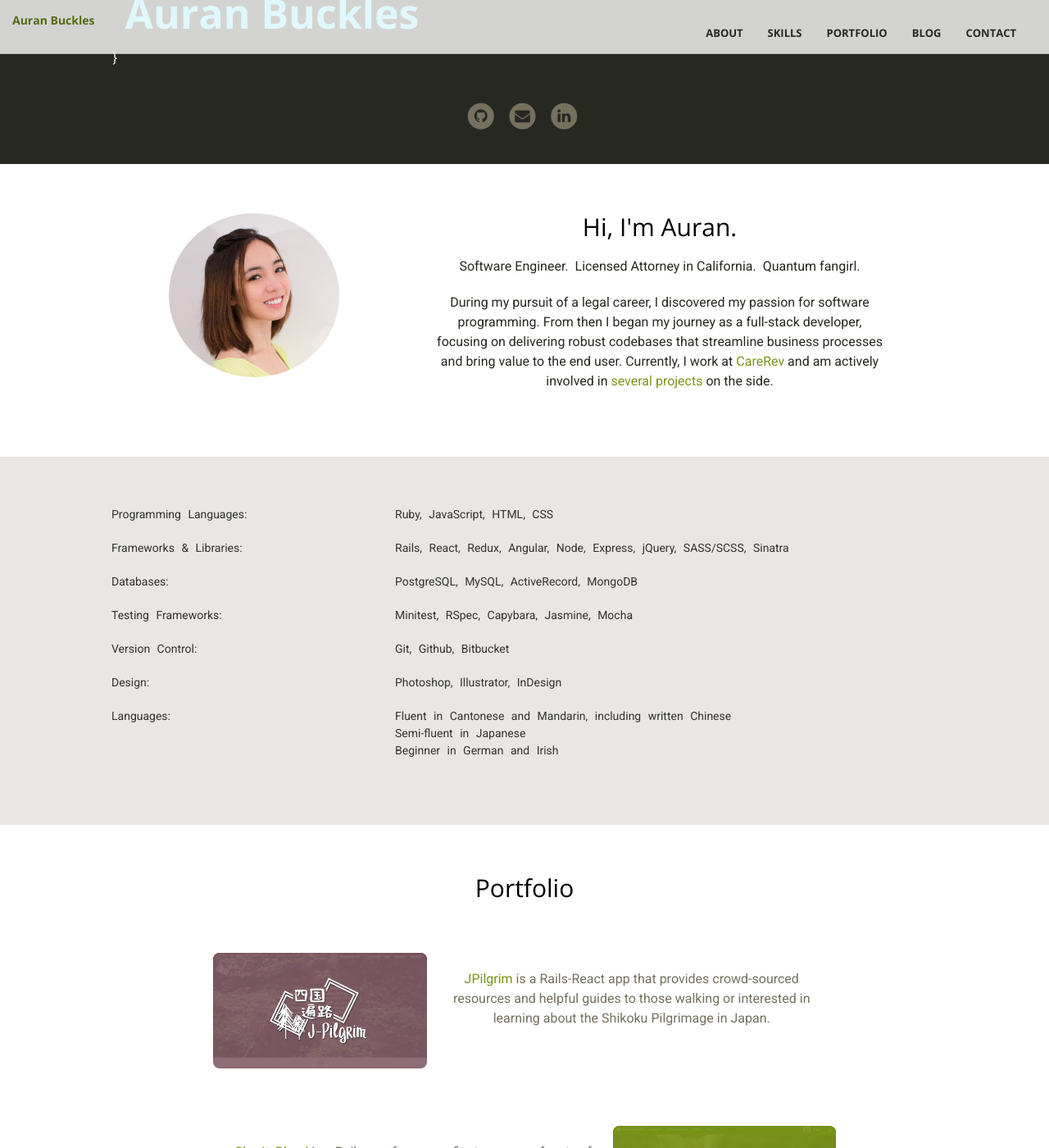
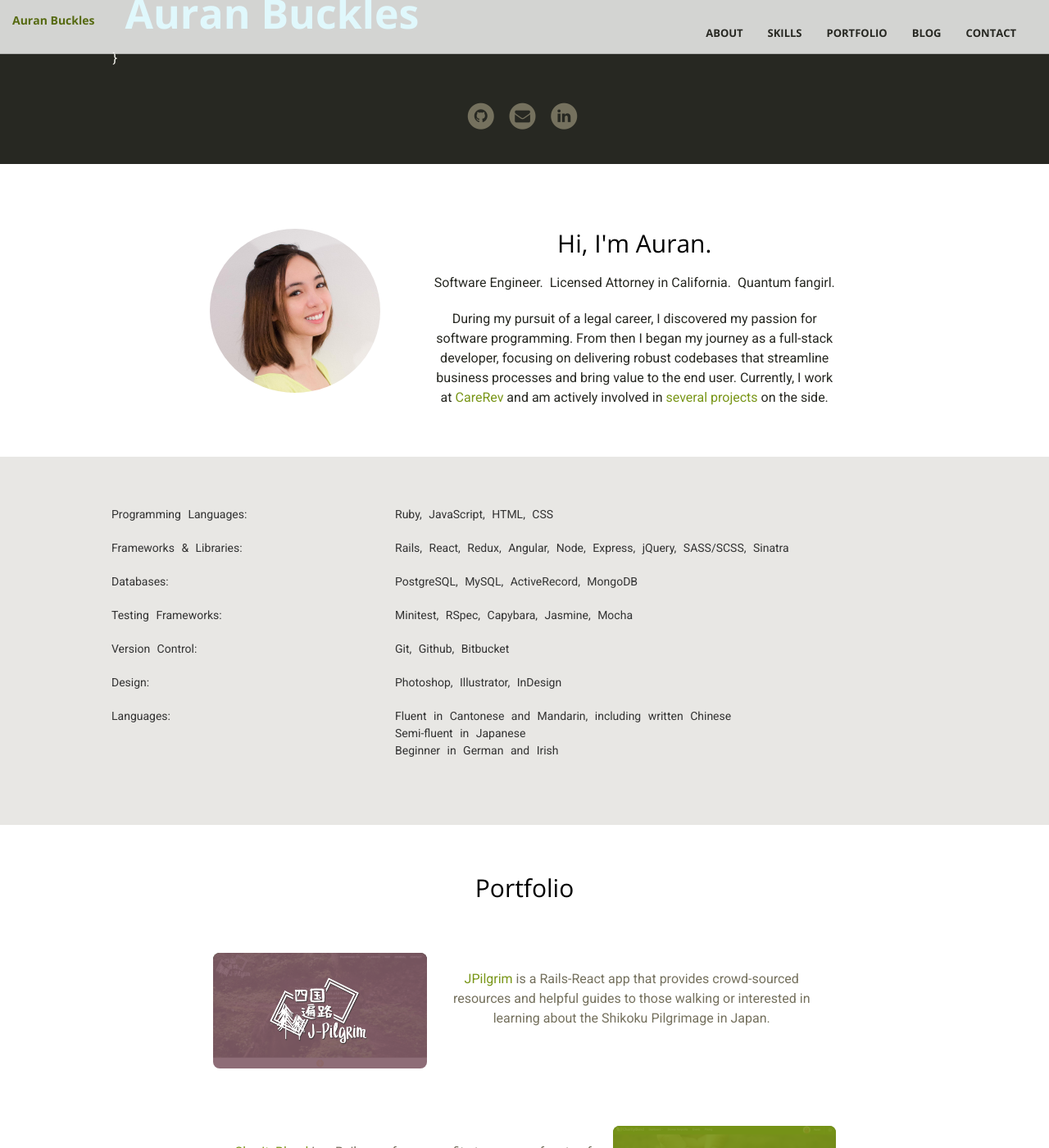
Before and after one commit to auranbuckles/auranbuckles, a Jekyll site: the page built from index.html, in a window 1280 px wide and 1400 px high, scrolled down 580 px. Shown: the whole window at 82% size. Built offline with Jekyll 4.4.1, drawn with Linux system fonts in a browser that asks for light colours; nearby versions of some CDN libraries.

Commit message:
adjust margins and flex properties

```diff
--- a/_includes/about.html
+++ b/_includes/about.html
@@ -1,19 +1,13 @@
 <section id="about">
   <div class="container-fluid">
     <div class="about-container">
-      <div class="row">
-        <div class="col-md-4 col-xs-12">
-          <div class="image-container container-left">
-            <img id="profile" src="img/about/profile.jpg" alt="profile picture">
-          </div>
-        </div>
-        <div class="col-md-8 col-xs-12 text-center">
-          <div class="container-right">
-            <h2 class="section-heading">Hi, I'm Auran.</h2>
-            <p class="text-faded">Software Engineer.&nbsp&nbspLicensed Attorney in California.&nbsp&nbspQuantum fangirl.</p>
-            <p class="text-faded">During my pursuit of a legal career, I discovered my passion for software programming. From then I began my journey as a full-stack developer, focusing on delivering robust codebases that streamline business processes and bring value to the end user. Currently, I work at <a href="https://www.carerev.com/" target="_blank">CareRev</a> and am actively involved in <a class="page-scroll" href="#portfolio">several projects</a> on the side.</p>
-          </div>
-        </div>
+      <div id="image-container">
+        <img id="profile" src="img/about/profile.jpg" alt="profile picture">
+      </div>
+      <div id="introduction">
+        <h2>Hi, I'm Auran.</h2>
+        <p class="text-faded">Software Engineer.&nbsp&nbspLicensed Attorney in California.&nbsp&nbspQuantum fangirl.</p>
+        <p class="text-faded">During my pursuit of a legal career, I discovered my passion for software programming. From then I began my journey as a full-stack developer, focusing on delivering robust codebases that streamline business processes and bring value to the end user. Currently, I work at <a href="https://www.carerev.com/" target="_blank">CareRev</a> and am actively involved in <a class="page-scroll" href="#portfolio">several projects</a> on the side.</p>
       </div>
     </div>
   </div>
--- a/_sass/_base.scss
+++ b/_sass/_base.scss
@@ -324,21 +324,29 @@ section {
 /// About
 section#about {
   .about-container {
-    padding: 0 10%;
+    display: flex;
+    align-items: center;
+    justify-content: center;
   }
-  .section-heading {
-    margin-bottom: 20px;
+  #image-container, #introduction {
+    text-align: center;
+    margin: 0 60px;
   }
   img#profile {
-    display: block;
     margin-left: auto;
     margin-right: auto;
     height: 200px;
     width: auto;
     border-radius: 50%;
   }
-  .container-right {
-    padding: 0 40px;
+  #introduction {
+    max-width: 500px;
+    h2, p {
+      margin-bottom: 20px;
+    }
+    p:last-child {
+      margin-bottom: 0;
+    }
   }
 }
 
--- a/_sass/_mobile.scss
+++ b/_sass/_mobile.scss
@@ -42,8 +42,8 @@
     padding: 60px 25px;
   }
   section#about {
-    .image-container {
-      margin-bottom: 25px;
+    #image-container, #introduction {
+      margin: 0 30px;
     }
   }
   section#skills {
@@ -88,10 +88,10 @@
   }
   section#about {
     .about-container {
-      padding: 0;
+      flex-direction: column;
     }
-    .container-right {
-      padding: 0;
+    #introduction {
+      margin: 0;
     }
     img#profile {
       height: 175px;
@@ -111,6 +111,8 @@
     }
     .project {
       flex-direction: column;
+      padding: 0;
+      margin-bottom: 20px;
     }
     #project-2 {
       .portfolio-box {
```
